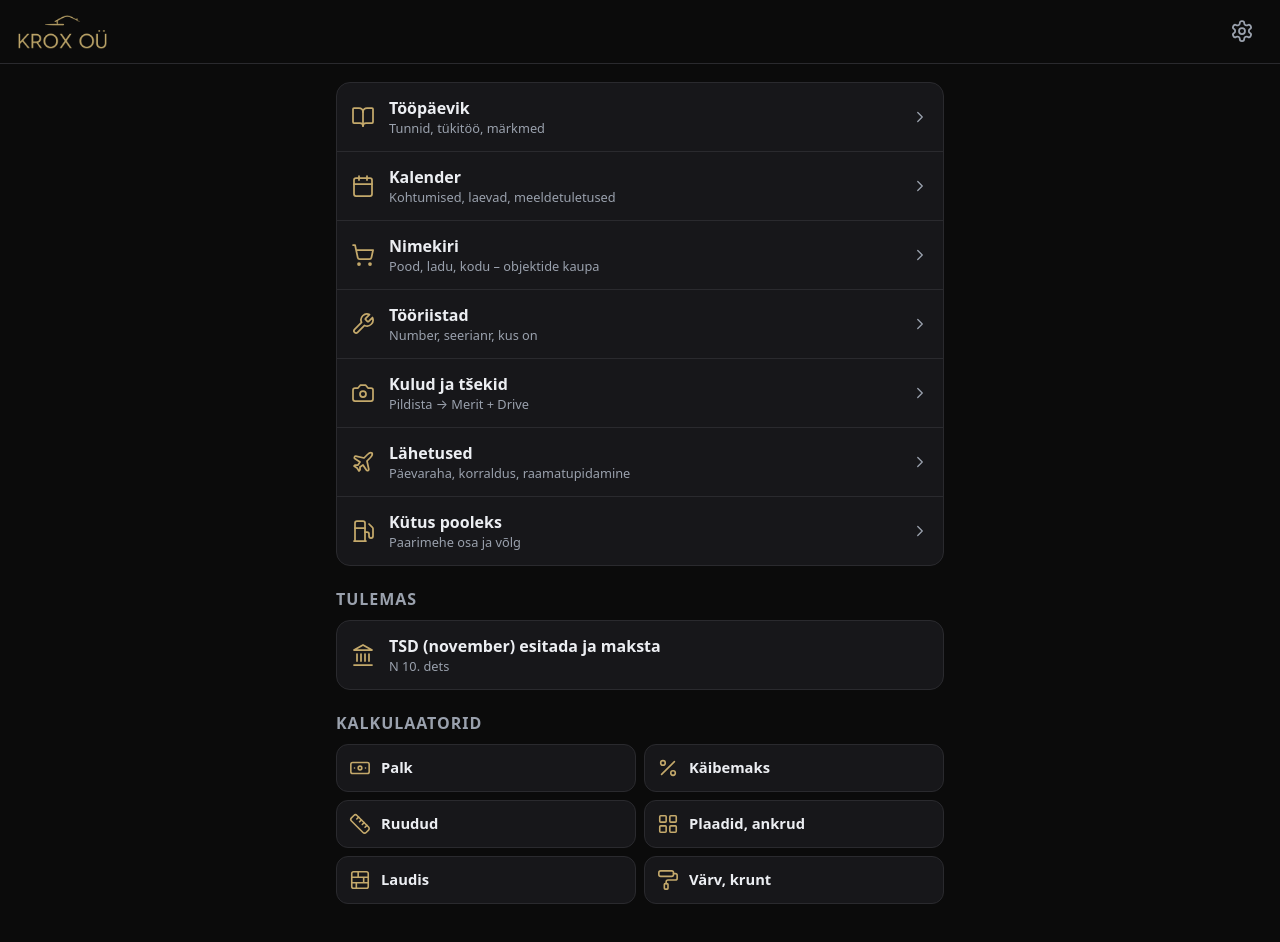
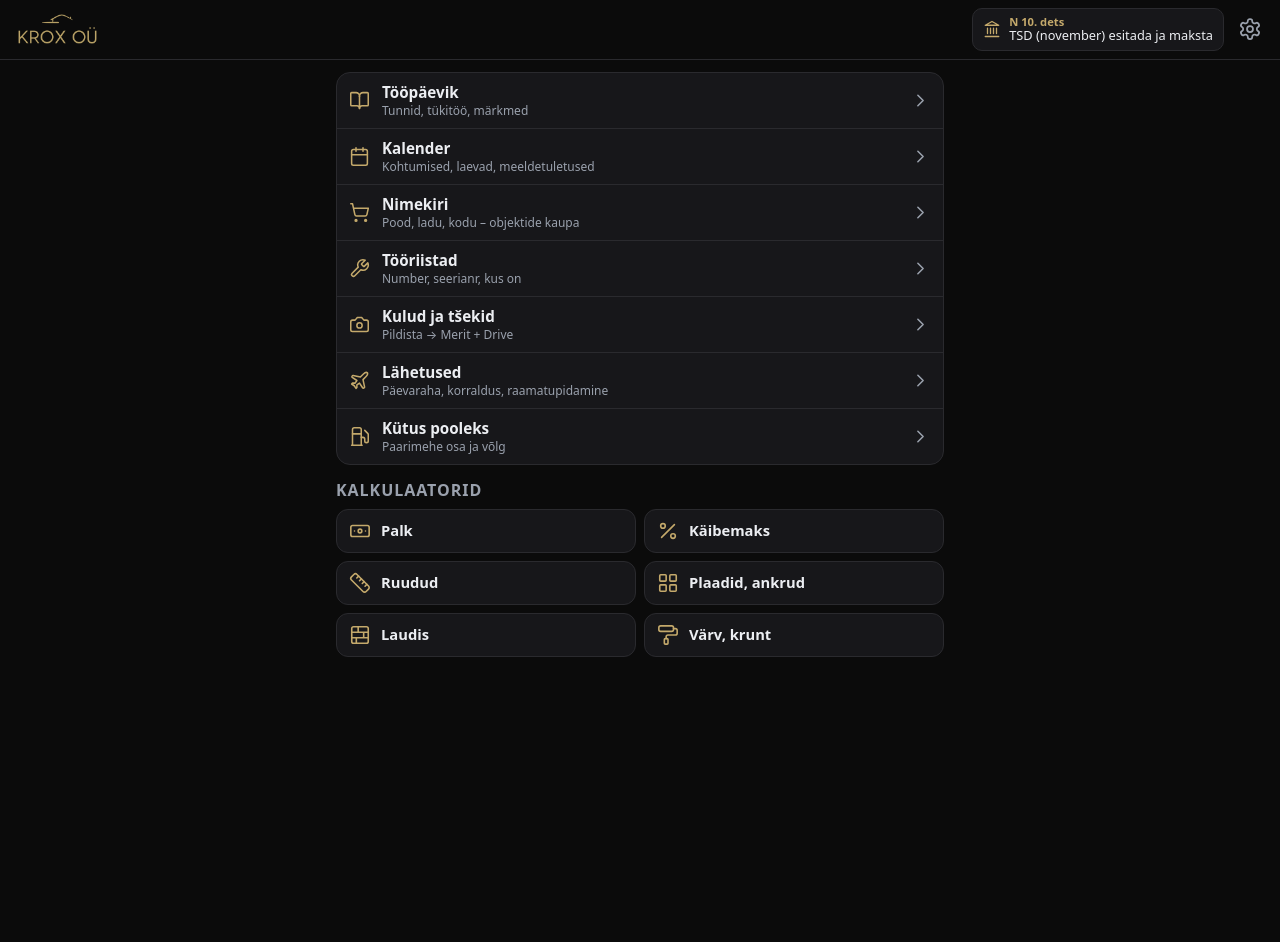
Before and after one commit to riiel/krox, a plain HTML site: page index.html in a window 1280 px wide. After the commit the page ends 800 px from the top, so only its background shows below. Drawn offline with Linux system fonts and the light colour scheme.

Commit message:
Lähim sündmus päises logo kõrval, kompaktne avaleht ilma kerimiseta
Co-Authored-By: Claude Opus 5.5 <noreply@anthropic.com>
Claude-Session: https://claude.ai/code/session_01PGgUoZrwabpUrQny2sLVCj

```diff
--- a/css/style.css
+++ b/css/style.css
@@ -237,3 +237,27 @@ h2.grp .ico { width: 18px; height: 18px; color: var(--accent); margin: 0; }
 .koht-grid button .ico { width: 22px; height: 22px; }
 .koht-grid button.on { background: var(--accent); color: var(--accent-ink); border-color: var(--accent); font-weight: 600; }
 .hist div { padding: 4px 0; font-size: .9rem; } .hist span { color: var(--muted); margin-right: 8px; font-variant-numeric: tabular-nums; }
+
+/* Päis: lähim sündmus logo kõrval */
+.top { gap: 10px; padding-top: calc(8px + env(safe-area-inset-top)); padding-bottom: 8px; }
+.logo-img { height: 30px; }
+.hdr-slot { flex: 1; min-width: 0; display: flex; justify-content: flex-end; }
+.hdr-next { display: flex; align-items: center; gap: 8px; min-width: 0; max-width: 100%; padding: 6px 10px; border: 1px solid var(--line);
+  border-radius: 10px; background: var(--card); }
+.hdr-next > .ico { width: 18px; height: 18px; color: var(--accent); }
+.hdr-next.today { border-color: var(--accent); }
+.hn-text { display: flex; flex-direction: column; min-width: 0; line-height: 1.2; }
+.hn-when { font-size: .7rem; color: var(--accent); font-weight: 600; white-space: nowrap; }
+.hn-when em { font-style: normal; color: var(--muted); font-weight: 400; }
+.hn-title { font-size: .8rem; white-space: nowrap; overflow: hidden; text-overflow: ellipsis; }
+.icon-btn { padding: 4px 0 4px 4px; }
+
+/* Kompaktne avaleht */
+main { padding-top: 12px; }
+.nav-list.home .nav-row { padding: 9px 12px; gap: 12px; }
+.nav-list.home .nav-row > .ico { width: 21px; height: 21px; }
+.nav-list.home .nr-text .t { font-size: .95rem; }
+.nav-list.home .nr-text .d { font-size: .75rem; }
+.home-h { margin: 14px 0 8px; }
+.nav-chip { padding: 10px 12px; }
+main { padding-bottom: 28px; }
--- a/index.html
+++ b/index.html
@@ -14,6 +14,7 @@
 <body>
   <header class="top">
     <a href="#/" class="brand"><img src="img/logo-header.png" alt="KROX OÜ" class="logo-img"></a>
+    <div id="hdrNext" class="hdr-slot"></div>
     <a href="#/seaded" class="icon-btn" aria-label="Seaded">⚙</a>
   </header>
   <main id="app"></main>
--- a/js/app.js
+++ b/js/app.js
@@ -13,7 +13,7 @@ import kulud from './kulud/kulud.js';
 import kytus from './kytus/kytus.js';
 import ostud from './ostud/ostud.js';
 import toorist from './toorist/toorist.js';
-import kalender, { tulemasHtml } from './kalender/kalender.js';
+import kalender, { headerHtml } from './kalender/kalender.js';
 
 const tools = [palk, km, pind, plaadid, parkett, varv];
 const all = [paevik, kalender, ostud, toorist, kulud, lahetus, kytus, ...tools, seaded];
@@ -29,13 +29,13 @@ const chip = (t) => `<a class="nav-chip" href="#/${t.id}">${ico(t.icon, 'gold')}
 
 function home() {
   app.innerHTML = `
-    <div class="nav-list">${[paevik, kalender, ostud, toorist, kulud, lahetus, kytus].map(row).join('')}</div>
-    ${tulemasHtml()}
-    <h2>Kalkulaatorid</h2>
+    <div class="nav-list home">${[paevik, kalender, ostud, toorist, kulud, lahetus, kytus].map(row).join('')}</div>
+    <h2 class="home-h">Kalkulaatorid</h2>
     <div class="nav-chips">${tools.map(chip).join('')}</div>`;
 }
 
 function route() {
+  document.getElementById('hdrNext').innerHTML = headerHtml();
   const [path, qs = ''] = location.hash.replace(/^#\/?/, '').split('?');
   const [id, ...rest] = path.split('/').filter(Boolean);
   const q = Object.fromEntries(new URLSearchParams(qs));
--- a/js/kalender/kalender.js
+++ b/js/kalender/kalender.js
@@ -69,6 +69,19 @@ export function tulemas(paevi = 14, max = 3) {
   const end = iso(new Date(Date.now() + paevi * 864e5));
   return [...load(), ...autoRange(t, end)].filter((e) => e.kuupaev >= t && e.kuupaev <= end).sort((a, b) => sortKey(a).localeCompare(sortKey(b))).slice(0, max);
 }
+// Päise kompaktne plokk: lähim sündmus (+ mitu veel tulemas)
+export function headerHtml() {
+  const l = tulemas(14, 9);
+  if (!l.length) return '';
+  const e = l[0];
+  const t = today(), h = iso(new Date(Date.now() + 864e5));
+  const when = (e.kuupaev === t ? 'Täna' : e.kuupaev === h ? 'Homme' : kp(e.kuupaev)) + (e.aeg ? ' ' + e.aeg : '');
+  return `<a class="hdr-next${e.kuupaev === t ? ' today' : ''}" href="#/kalender/e/${e.id}">
+    ${ico(icoOf(e))}
+    <span class="hn-text"><span class="hn-when">${when}${l.length > 1 ? ` <em>+${l.length - 1}</em>` : ''}</span><span class="hn-title">${esc(e.pealkiri)}</span></span>
+  </a>`;
+}
+
 export function tulemasHtml() {
   const l = tulemas();
   if (!l.length) return '';
```
